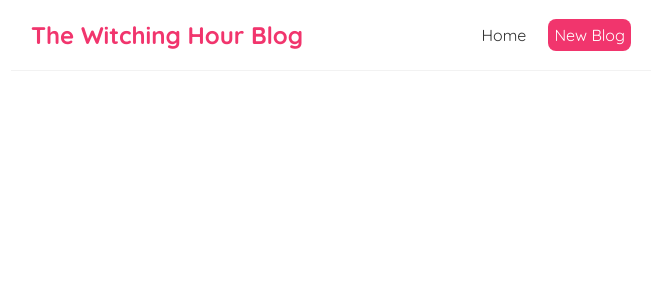
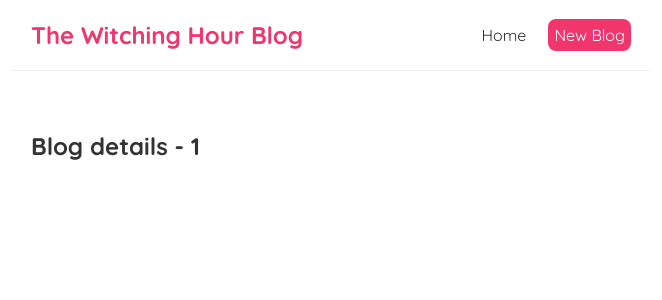
Before and after one commit to aracelivaldovinos/react-blog-practice, a React (Create React App) app: page /blogs/1 in a window 1280 px wide. Shown: the top 300 px of the page, without its empty margins (309-971 px from the left). Built offline with nearby package versions, Linux system fonts and the light colour scheme; the HTML template or start-up script is replaced by a standard one.

Commit message:
add route parametes to show each blog details

```diff
--- a/src/App.js
+++ b/src/App.js
@@ -1,6 +1,7 @@
 import Navbar from './Navbar';
 import Home from './Home';
 import Create from './Create';
+import BlogDetails from './BlogDetails';
 import { BrowserRouter as Router, Route, Switch } from 'react-router-dom'
 
 function App() {
@@ -16,6 +17,9 @@
             <Route path="/create">
               <Create />
             </Route>
+            <Route path="/blogs/:id">
+              <BlogDetails />
+            </Route>
           </Switch>
         </div>
       </div>
--- /dev/null
+++ b/src/BlogDetails.js
@@ -0,0 +1,12 @@
+import { useParams } from "react-router-dom";
+
+const BlogDetails = () => {
+  const { id } = useParams();
+  return (
+    <div className="blog-details">
+      <h2>Blog details - { id } </h2>
+    </div>
+   );
+}
+
+export default BlogDetails;
--- a/src/BlogList.js
+++ b/src/BlogList.js
@@ -1,3 +1,5 @@
+import { Link } from "react-router-dom";
+
 const BlogList = ({blogs, title}) => {
 
 
@@ -6,8 +8,10 @@
       <h2>{title}</h2>
       {blogs.map((blog)=>(
         <div className="blog-preview" key={blog.id}>
-          <h2>{blog.title}</h2>
-          <p>{blog.author}</p>
+          <Link to={`/blogs/${blog.id}`}>
+            <h2>{blog.title}</h2>
+            <p>{blog.author}</p>
+          </Link>
         </div>
       ))}
     </div>
--- a/src/Home.js
+++ b/src/Home.js
@@ -1,4 +1,3 @@
-import { useState, useEffect } from 'react';
 import BlogList from './BlogList';
 import useFetch from './useFetch';
 
--- a/src/index.css
+++ b/src/index.css
@@ -48,3 +48,8 @@
   color: #f1356d;
   margin-bottom: 8px;
 }
+
+.blog-preview a {
+  text-decoration: none;
+
+}
```
